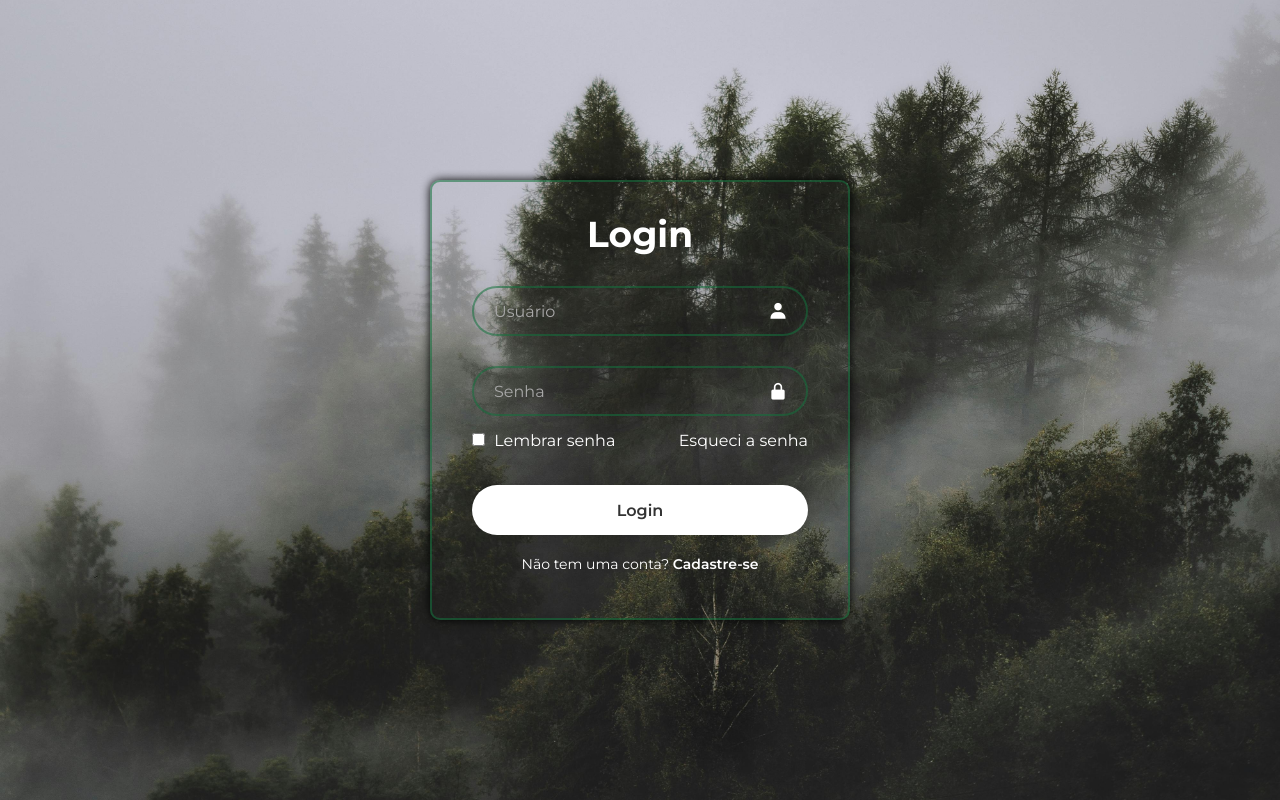
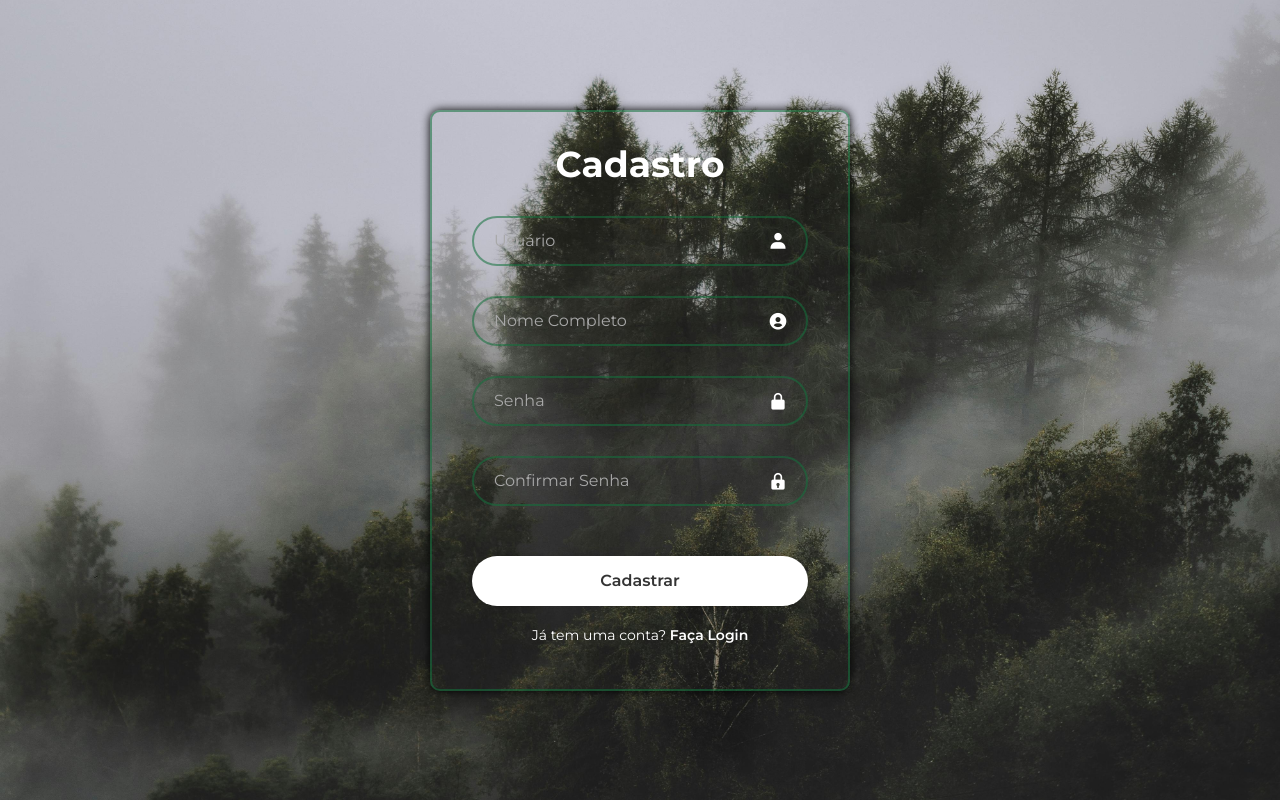
Before and after one commit to Maykski/Login-Page, a plain HTML site: page index.html in a window 1280 px wide. Both pictures are taken after a click on the link "Cadastre-se". Drawn offline with nearby package versions, Linux system fonts and the light colour scheme.

Commit message:
Adição de cadastra-se

```diff
--- a/index.html
+++ b/index.html
@@ -10,14 +10,14 @@
 <body>
     <header></header>
     <main class="container">
-        <form>
+        <form id="login-form">
             <h1>Login</h1>
             <div class="input-box">
-                <input placeholder="Usuário" type="email">
+                <input placeholder="Usuário" type="email" required>
                 <i class="bx bxs-user"></i>
             </div>
             <div class="input-box">
-                <input placeholder="Senha" type="password">
+                <input placeholder="Senha" type="password" required>
                 <i class="bx bxs-lock-alt"></i>
             </div>
             <div class="remember-forgot">
@@ -31,10 +31,39 @@
             <button type="submit" class="login">Login</button>
 
             <div class="register-link">
-                <p>Não tem uma conta? <a href="#">Cadastre-se</a></p>
+                <p>Não tem uma conta? <a href="#" onclick="showRegisterForm()">Cadastre-se</a></p>
             </div>
         </form>
+
+        <form id="register-form" class="hidden">
+            <h1>Cadastro</h1>
+            <div class="input-box">
+                <input placeholder="Usuário" type="email" required>
+                <i class="bx bxs-user"></i>
+            </div>
+            <div class="input-box">
+                <input placeholder="Nome Completo" type="text" required>
+                <i class="bx bxs-user-circle"></i>
+            </div>
+            <div class="input-box">
+                <input placeholder="Senha" type="password" required>
+                <i class="bx bxs-lock-alt"></i>
+            </div>
+             <div class="input-box">
+                <input placeholder="Confirmar Senha" type="password" required>
+                <i class="bx bxs-lock"></i>
+            </div>
+
+            <button type="submit" class="login">Cadastrar</button>
+
+            <div class="register-link">
+                <p>Já tem uma conta? <a href="#" onclick="showLoginForm()">Faça Login</a></p>
+            </div>
+        </form>
+
     </main>
     <footer></footer>
+    <script src="js/script.js"></script>
+
 </body>
 </html>
--- /dev/null
+++ b/js/script.js
@@ -0,0 +1,15 @@
+
+const loginForm = document.getElementById('login-form');
+const registerForm = document.getElementById('register-form');
+
+function showRegisterForm() {
+    loginForm.classList.add('hidden');
+    registerForm.classList.remove('hidden');
+    document.querySelector('.container h1').textContent = 'Cadastro';
+}
+
+function showLoginForm() {
+    registerForm.classList.add('hidden');
+    loginForm.classList.remove('hidden');
+    document.querySelector('.container h1').textContent = 'Login';
+}
--- a/styles/style.css
+++ b/styles/style.css
@@ -1,4 +1,5 @@
 @import url('https://fonts.googleapis.com/css2?family=Libre+Baskerville:ital,wght@0,400;0,700;1,400&family=Montserrat:ital,wght@0,100..900;1,100..900&display=swap');
+
 
 :root {
     --cor-principal: #14723e8e ;
@@ -21,7 +22,7 @@ body {
     justify-content: center;
     align-items: center;
     min-height: 100vh;
-    background: url('../assets/Background.jpg');
+    background: url('../client/public/assets/img/Background.jpg');
     background-size: cover;
     background-position: center;
 }
@@ -128,3 +129,7 @@ body {
 .register-link a:hover {
     text-decoration: underline;
 }
+
+.hidden {
+    display: none;
+}
```
Also changed, not shown: client/public/assets/img/Background.jpg (added), 1 other file.
